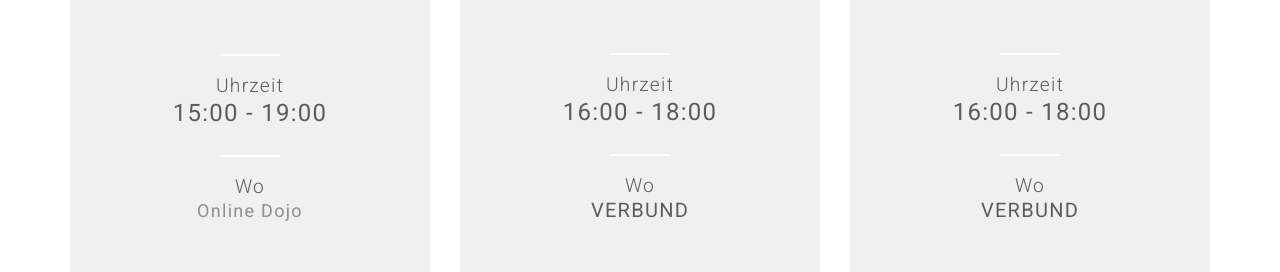
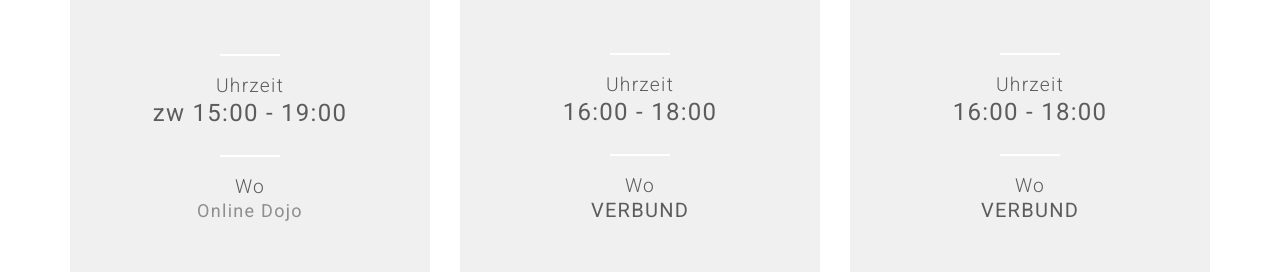
Before and after one commit to coderdojo-wien/coderdojo-wien.github.io, a Jekyll site: the page built from index.html, in a window 1280 px wide and 900 px high, scrolled down 4036 px. Shown: the part 161-433 px from the top of the window. Built offline with Jekyll 4.4.1, drawn with Linux system fonts in a browser that asks for light colours; nearby versions of some CDN libraries; comment, search, counter and statistics services are not loaded.

```diff
--- a/_data/events.yml
+++ b/_data/events.yml
@@ -4,7 +4,7 @@ description: "Ein Anmeldung ist für die Teilnahme an den online CoderDojos nich
 events-list:
 
 - event-date: Immer Freitags
-  event-time: 15:00 - 19:00
+  event-time: zw 15:00 - 19:00
   event-startdate: 2024-02-02T15:00:00+0100
   event-enddate: 2024-02-02T19:00:00+0100
   event-name: Online CoderDojo
```
